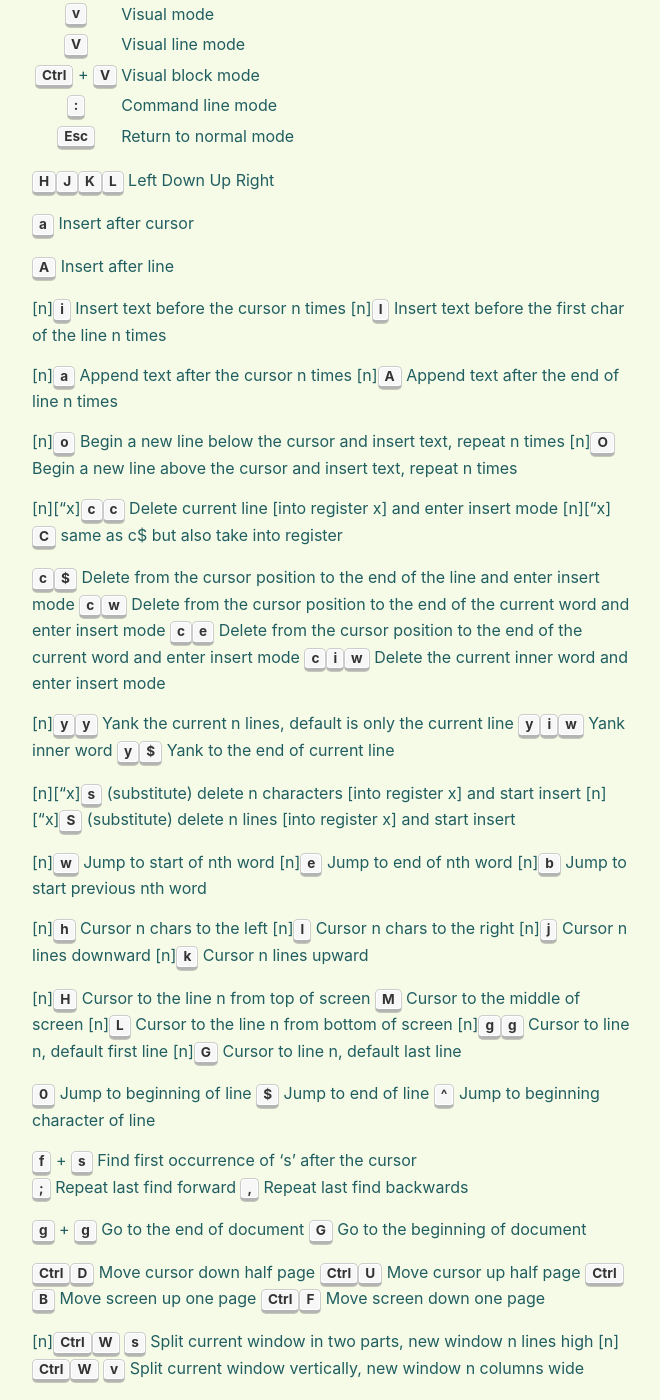
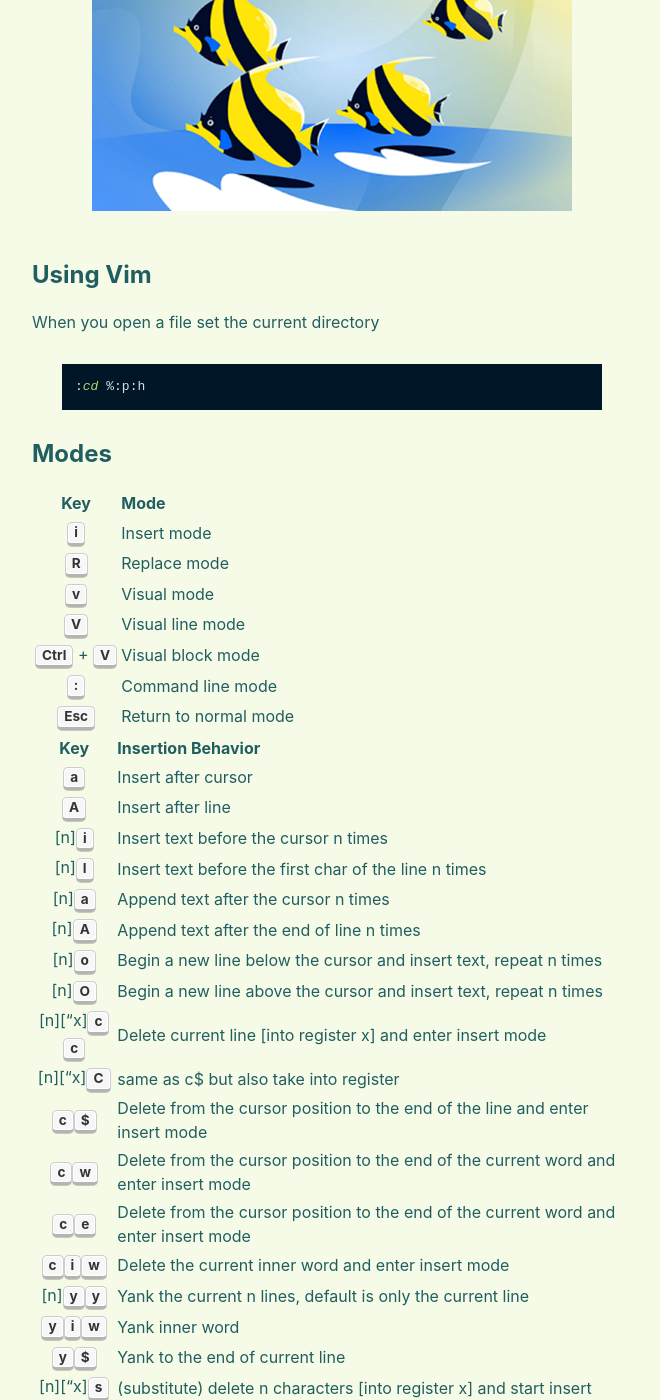
Before and after one commit to anthracitelabs/anthracitelabs.github.io, a Jekyll site: the page built from vim.md, in a window 1280 px wide and 1400 px high, scrolled down 353 px. Shown: the whole window, without its empty margins (308-968 px from the left). Built offline with Jekyll 4.4.1, drawn with Linux system fonts in a browser that asks for light colours; the repository's description, which GitHub fills in, is left out; our own code applies the rules of GitHub Pages for plain Markdown files; some of the changed text lies outside the part shown.

Commit message:
Update vim.md

```diff
--- a/vim.md
+++ b/vim.md
@@ -2,6 +2,14 @@
 layout: default
 ---
 
+# A Quick Guide About Using Vim
+
+<p class="topshort">Below is a organized list of keys and commands for vim.</p>
+
+![sea, underwater fish](/images/fish.png){:style="width: 80%; display: block;float: none;margin-left: auto;margin-right: auto;margin-top: 50px;margin-bottom: 50px;"}
+
+
+## Using Vim
 
 When you open a file set the current directory
 ~~~~~ vim
@@ -22,66 +30,61 @@
 | <kbd>Esc</kbd> |   Return to normal mode |
 
 
-<kbd>H</kbd><kbd>J</kbd><kbd>K</kbd><kbd>L</kbd>   Left Down Up Right
+| Key | Insertion Behavior |
+| :---: | :--- |
+| <kbd>a</kbd> | Insert after cursor |
+| <kbd>A</kbd> | Insert after line |
+| [n]<kbd>i</kbd> | Insert text before the cursor n times |
+| [n]<kbd>I</kbd> | Insert text before the first char of the line n times |
+| [n]<kbd>a</kbd> | Append text after the cursor n times |
+| [n]<kbd>A</kbd> | Append text after the end of line n times |
+| [n]<kbd>o</kbd> | Begin a new line below the cursor and insert text, repeat n times |
+| [n]<kbd>O</kbd> | Begin a new line above the cursor and insert text, repeat n times |
+| [n]["x]<kbd>c</kbd><kbd>c</kbd> | Delete current line [into register x] and enter insert mode |
+| [n]["x]<kbd>C</kbd> | same as c$ but also take into register |
+| <kbd>c</kbd><kbd>$</kbd> | Delete from the cursor position to the end of the line and enter insert mode |
+| <kbd>c</kbd><kbd>w</kbd> | Delete from the cursor position to the end of the current word and enter insert mode |
+| <kbd>c</kbd><kbd>e</kbd> | Delete from the cursor position to the end of the current word and enter insert mode |
+| <kbd>c</kbd><kbd>i</kbd><kbd>w</kbd> | Delete the current inner word and enter insert mode |
+| [n]<kbd>y</kbd><kbd>y</kbd> | Yank the current n lines, default is only the current line |
+| <kbd>y</kbd><kbd>i</kbd><kbd>w</kbd> | Yank inner word |
+| <kbd>y</kbd><kbd>$</kbd> | Yank to the end of current line |
+| [n]["x]<kbd>s</kbd> | (substitute) delete n characters [into register x] and start insert |
+| [n]["x]<kbd>S</kbd> | (substitute) delete n lines [into register x] and start insert |
 
-<kbd>a</kbd>   Insert after cursor
 
-<kbd>A</kbd>   Insert after line
+| Key | Movement Behavior |
+| :---: | :--- |
+| <kbd>H</kbd> | Left   |
+| <kbd>J</kbd> | Down |
+| <kbd>K</kbd> | Up |
+| <kbd>L</kbd> | Right |
+| [n]<kbd>w</kbd> | Jump to start of nth word |
+| [n]<kbd>e</kbd> | Jump to end of nth word |
+| [n]<kbd>b</kbd> | Jump to start previous nth word |
+| [n]<kbd>h</kbd> | Cursor n chars to the left |
+| [n]<kbd>l</kbd> | Cursor n chars to the right |
+| [n]<kbd>j</kbd> | Cursor n lines downward |
+| [n]<kbd>k</kbd> | Cursor n lines upward |
+| [n]<kbd>H</kbd> | Cursor to the line n from top of screen |
+| <kbd>M</kbd> | Cursor to the middle of screen |
+| [n]<kbd>L</kbd> | Cursor to the line n from bottom of screen |
+| [n]<kbd>g</kbd><kbd>g</kbd> | Cursor to line n, default first line |
+| [n]<kbd>G</kbd> | Cursor to line n, default last line |
+| <kbd>0</kbd> | Jump to beginning of line |
+| <kbd>$</kbd> | Jump to end of line |
+| <kbd>^</kbd> | Jump to beginning character of line |
+| <kbd>g</kbd> + <kbd>g</kbd> | Go to the end of document |
+| <kbd>G</kbd> | Go to the beginning of document |
+| <kbd>Ctrl</kbd><kbd>D</kbd> | Move cursor down half page |
+| <kbd>Ctrl</kbd><kbd>U</kbd> | Move cursor up half page |
+| <kbd>Ctrl</kbd><kbd>B</kbd> | Move screen up one page |
+| <kbd>Ctrl</kbd><kbd>F</kbd> | Move screen down one page |
 
-[n]<kbd>i</kbd> Insert text before the cursor n times
-[n]<kbd>I</kbd> Insert text before the first char of the line n times
-
-[n]<kbd>a</kbd> Append text after the cursor n times
-[n]<kbd>A</kbd> Append text after the end of line n times
-
-[n]<kbd>o</kbd> Begin a new line below the cursor and insert text, repeat n times
-[n]<kbd>O</kbd> Begin a new line above the cursor and insert text, repeat n times
-
-[n]["x]<kbd>c</kbd><kbd>c</kbd> Delete current line [into register x] and enter insert mode
-[n]["x]<kbd>C</kbd> same as c$ but also take into register
-
-<kbd>c</kbd><kbd>$</kbd> Delete from the cursor position to the end of the line and enter insert mode
-<kbd>c</kbd><kbd>w</kbd> Delete from the cursor position to the end of the current word and enter insert mode
-<kbd>c</kbd><kbd>e</kbd> Delete from the cursor position to the end of the current word and enter insert mode
-<kbd>c</kbd><kbd>i</kbd><kbd>w</kbd> Delete the current inner word and enter insert mode
-
-[n]<kbd>y</kbd><kbd>y</kbd>  Yank the current n lines, default is only the current line
-<kbd>y</kbd><kbd>i</kbd><kbd>w</kbd> Yank inner word
-<kbd>y</kbd><kbd>$</kbd>  Yank to the end of current line
-
-[n]["x]<kbd>s</kbd> (substitute) delete n characters [into register x] and start insert
-[n]["x]<kbd>S</kbd> (substitute) delete n lines [into register x] and start insert
-
-[n]<kbd>w</kbd>   Jump to start of nth word
-[n]<kbd>e</kbd>   Jump to end of nth word
-[n]<kbd>b</kbd>   Jump to start previous nth word
-
-[n]<kbd>h</kbd>   Cursor n chars to the left
-[n]<kbd>l</kbd>   Cursor n chars to the right
-[n]<kbd>j</kbd>   Cursor n lines downward
-[n]<kbd>k</kbd>   Cursor n lines upward
-
-[n]<kbd>H</kbd>   Cursor to the line n from top of screen
-<kbd>M</kbd>      Cursor to the middle of screen
-[n]<kbd>L</kbd>   Cursor to the line n from bottom of screen
-[n]<kbd>g</kbd><kbd>g</kbd>  Cursor to line n, default first line
-[n]<kbd>G</kbd>   Cursor to line n, default last line
-
-<kbd>0</kbd>   Jump to beginning of line
-<kbd>$</kbd>   Jump to end of line
-<kbd>^</kbd>   Jump to beginning character of line
 
 <kbd>f</kbd> + <kbd>s</kbd>   Find first occurrence of 's' after the cursor
 <kbd>;</kbd>   Repeat last find forward
 <kbd>,</kbd>   Repeat last find backwards
-
-<kbd>g</kbd> + <kbd>g</kbd>   Go to the end of document
-<kbd>G</kbd>   Go to the beginning of document
-
-<kbd>Ctrl</kbd><kbd>D</kbd> Move cursor down half page
-<kbd>Ctrl</kbd><kbd>U</kbd> Move cursor up half page
-<kbd>Ctrl</kbd><kbd>B</kbd> Move screen up one page
-<kbd>Ctrl</kbd><kbd>F</kbd> Move screen down one page
 
 [n]<kbd>Ctrl</kbd><kbd>W</kbd> <kbd>s</kbd> Split current window in two parts, new window n lines high
 [n]<kbd>Ctrl</kbd><kbd>W</kbd> <kbd>v</kbd> Split current window vertically, new window n columns wide
```
